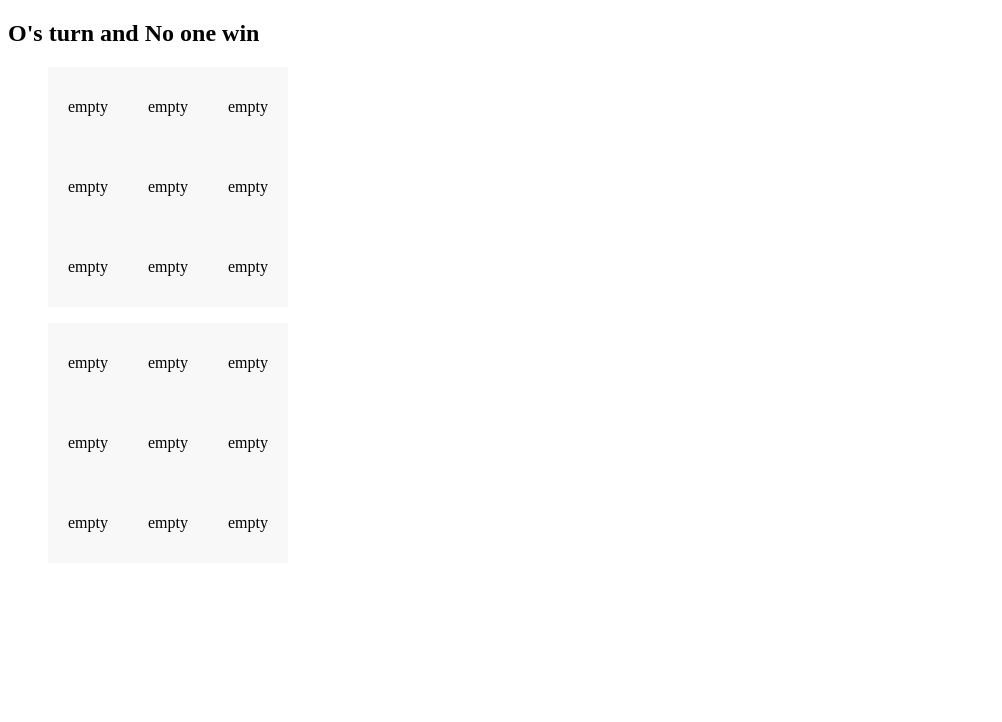
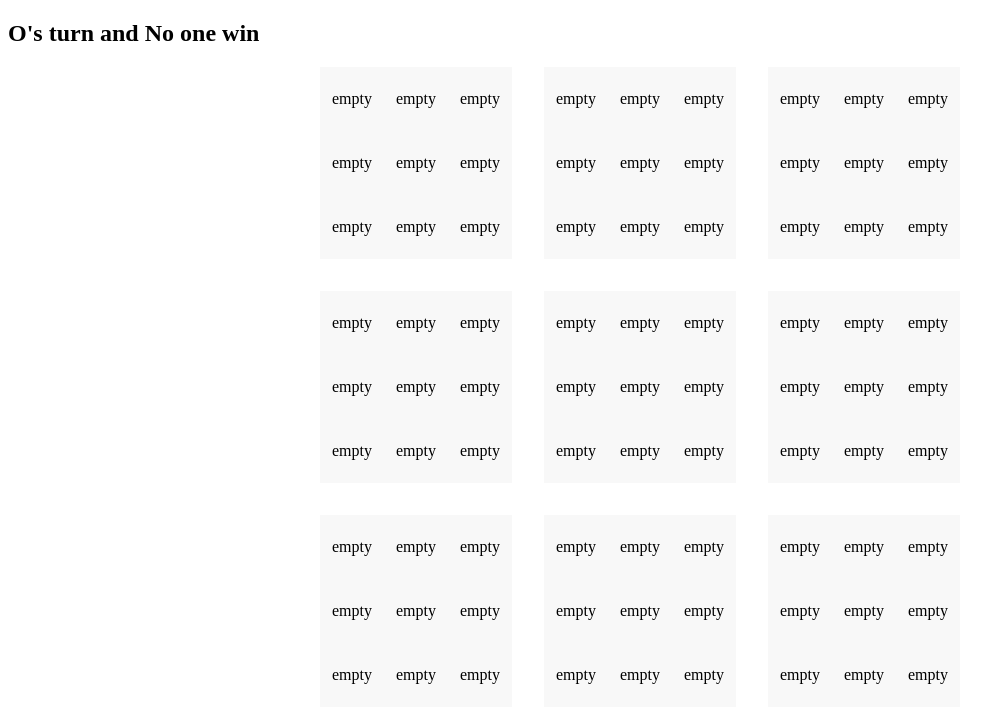
Before and after one commit to arch-spatula/super-tic-tac-toe, a Vue app: page / in a window 1280 px wide. Shown: the top 722 px of the page, without its empty margins (0-1002 px from the left). Built offline with nearby package versions, Linux system fonts and the light colour scheme.

Commit message:
feat: 9칸 승리 조건 없이 보여주기 #10

```diff
--- a/src/components/BoardItem.vue
+++ b/src/components/BoardItem.vue
@@ -29,12 +29,13 @@ function markPlayer(blockIdx: number) {
   grid-auto-flow: row;
   grid-template-columns: repeat(3, 1fr);
   grid-template-rows: repeat(3, 1fr);
-  width: 15rem;
-  height: 15rem;
+  width: 12rem;
+  height: 12rem;
+  padding: 0;
 }
 .block {
-  width: 5rem;
-  height: 5rem;
+  width: 4rem;
+  height: 4rem;
   display: flex;
   justify-content: center;
   align-items: center;
--- a/src/views/HomeView.vue
+++ b/src/views/HomeView.vue
@@ -1,11 +1,11 @@
 <template>
   <h2>{{ players.playersTurn }}'s turn and {{ winMark }}</h2>
-  <ul class="grid-flow">
-    <li v-for="(mark, idx) in blockMarks" :key="idx" class="block" @click="markPlayer(idx)">
-      {{ mark }}
+
+  <ul class="gird-board">
+    <li v-for="(elem, idx) in OuterBoard" :key="idx" class="board-item">
+      <BoardItem />
     </li>
   </ul>
-  <BoardItem />
 </template>
 
 <script setup lang="ts">
@@ -18,6 +18,8 @@ type WinMarkType = 'No one win' | 'X win' | 'O win'
 
 const players = usePlayerTurnStore()
 
+const OuterBoard = ref(Array.from({ length: 9 }))
+
 const blockMarks = ref<MarkType[]>(Array.from({ length: 9 }, () => 'empty'))
 const winMark = ref<WinMarkType>('No one win')
 
@@ -26,7 +28,7 @@ function markPlayer(blockIdx: number) {
 
   blockMarks.value[blockIdx] = players.playersTurn
   players.swapTurn()
-  checkWin()
+  // checkWin()
 }
 
 const markChecker = {
@@ -83,26 +85,21 @@ function checkWin() {
 </script>
 
 <style scoped>
-.grid-flow {
+.gird-board {
   display: grid;
   grid-auto-flow: row;
   grid-template-columns: repeat(3, 1fr);
   grid-template-rows: repeat(3, 1fr);
-  width: 15rem;
-  height: 15rem;
+  width: 40rem;
+  gap: 2rem;
+  padding: 0;
+  margin: 0 auto;
 }
-.block {
-  width: 5rem;
-  height: 5rem;
+
+.board-item {
   display: flex;
-  justify-content: center;
-  align-items: center;
-  background-color: #f8f8f8;
-}
-.block:hover {
-  background-color: #f0f0f0;
-}
-.block:active {
-  background-color: #e8e8e8;
+  width: fit-content;
+  /* justify-content: center; */
+  /* align-items: center; */
 }
 </style>
```
